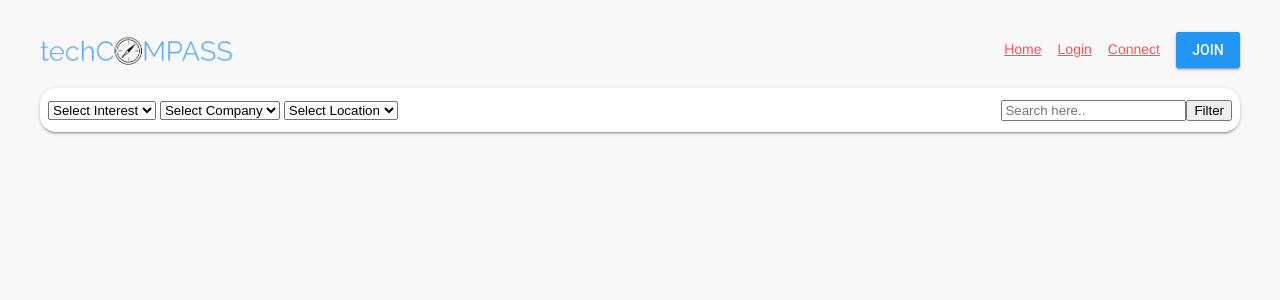
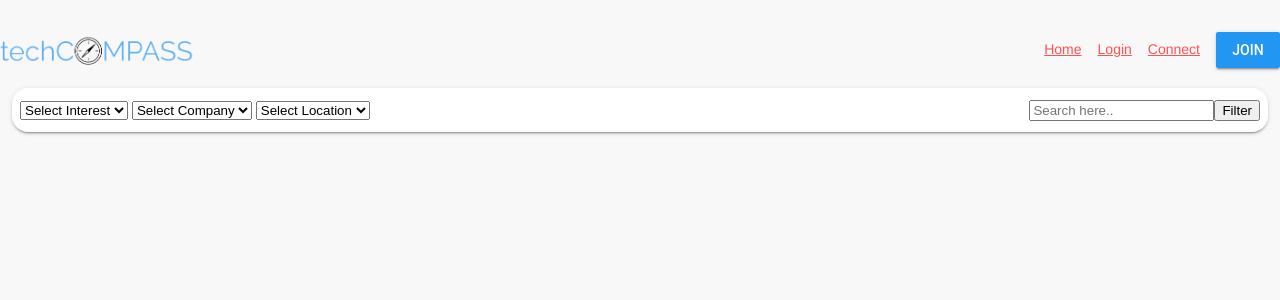
Before and after one commit to GreenishBlue/TechCompass, a Flask app: page / in a window 1280 px wide. Shown: the top 300 px of the page. Run offline with Flask 2, Linux system fonts and the light colour scheme; data that the repository does not hold is empty.

Commit message:
updated container width

```diff
--- a/static/main.css
+++ b/static/main.css
@@ -27,7 +27,7 @@ body {
 }
 
 .container {
-    max-width: 1200px;
+    max-width: 1400px;
     margin: 0 auto;
     padding: 0px 12px;
 }
@@ -56,6 +56,7 @@ body {
 
 .buddies li {
     float: left;
+    margin-right: 16px;
 }
 
 .buddies .mdl-card {
```
